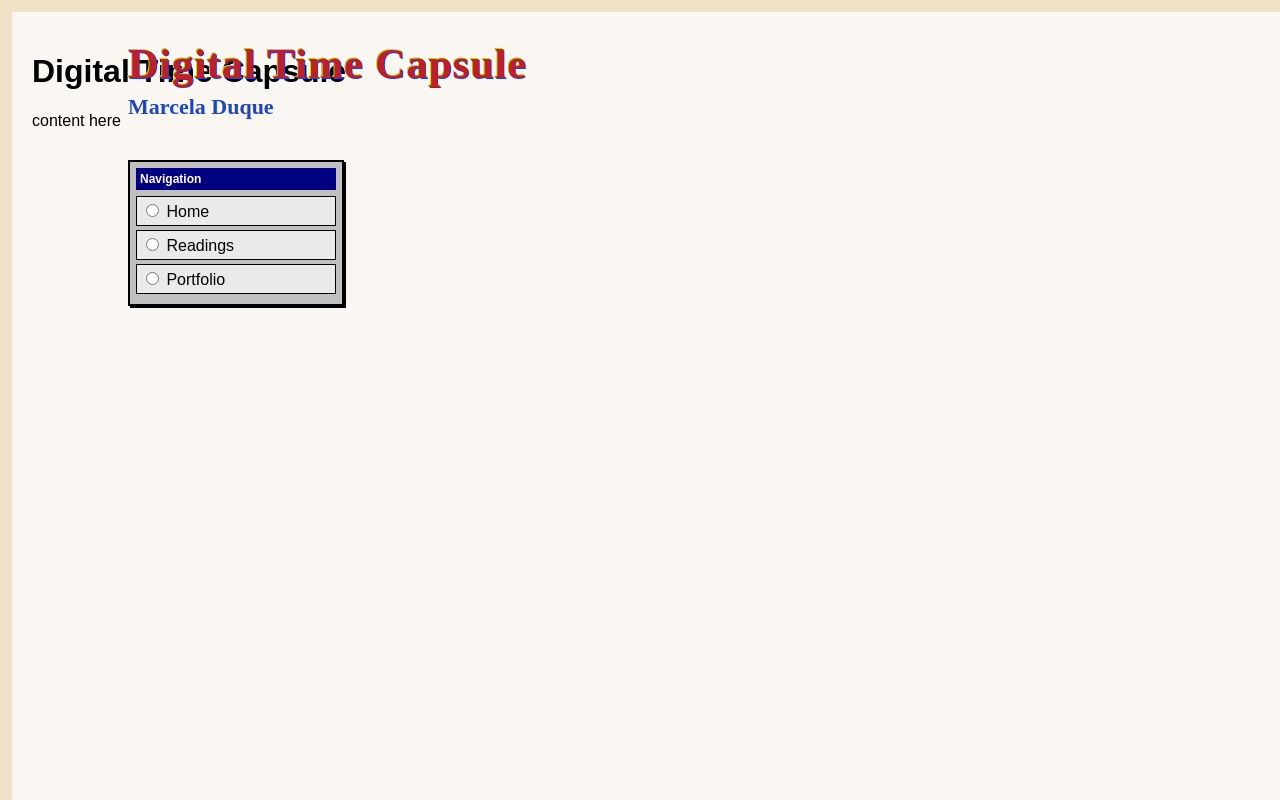
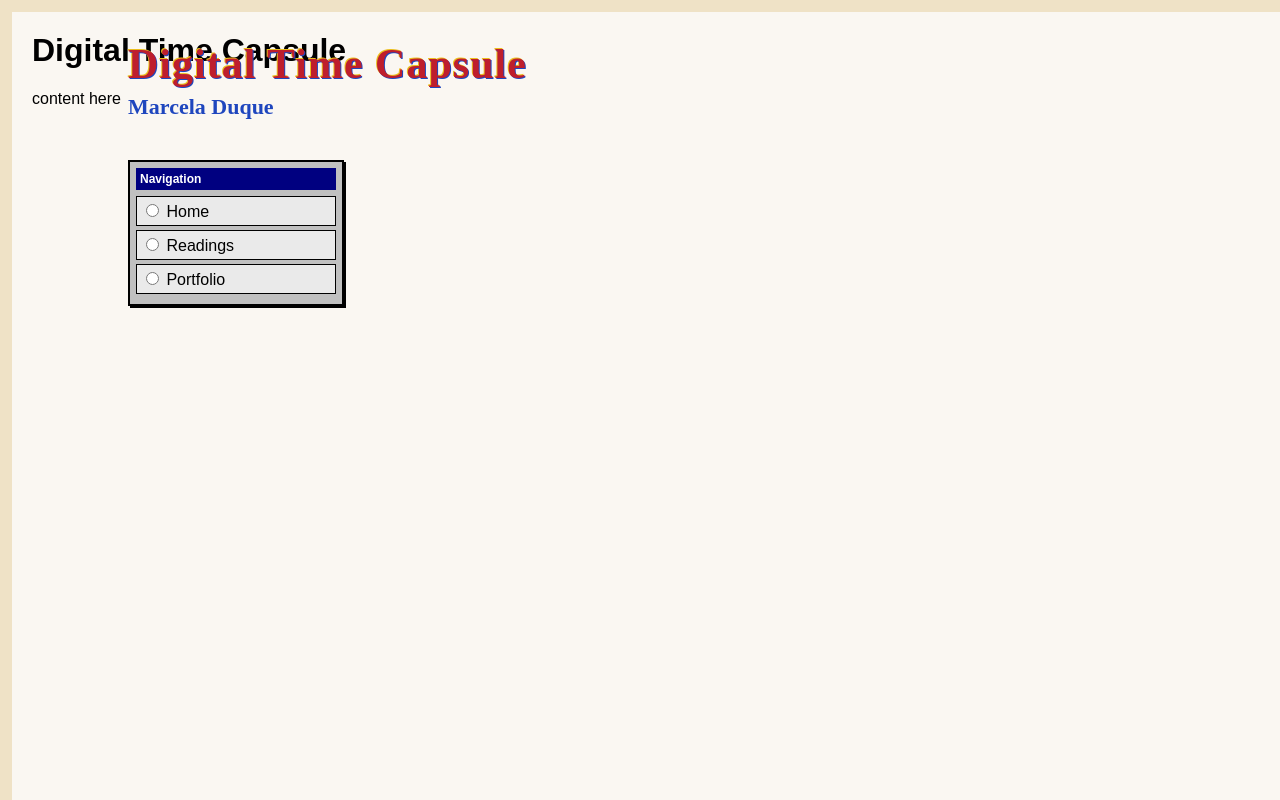
Before and after one commit to marce1202/Time-Capsule, a plain HTML site: page index.html in a window 1280 px wide. Drawn offline with Linux system fonts and the light colour scheme.

Commit message:
Update style.css

```diff
--- a/style.css
+++ b/style.css
@@ -101,3 +101,6 @@ main {
   padding-top: 32px;
   padding-left: 32px;
 }
+h1 {
+  margin-top: 0;
+}
```
